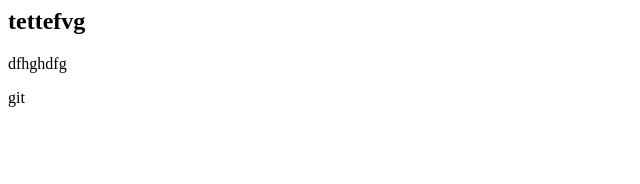
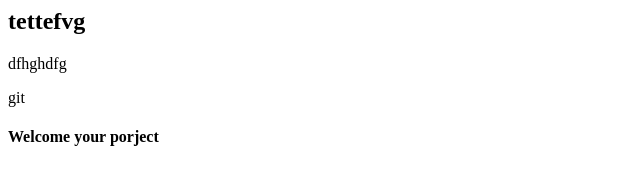
Before and after one commit to gvsskumar/testing, a plain HTML site: page index.html in a window 1280 px wide. Shown: the whole page, without its empty margins (0-640 px from the left). Drawn offline with Linux system fonts and the light colour scheme.

Commit message:
Welcome msg

```diff
--- a/index.html
+++ b/index.html
@@ -5,5 +5,6 @@
     <body>
         <h2>tettefvg</h2>
         <p>dfhghdfg</p>git
+        <h4>Welcome your porject</h4>
     </body>
 </html>
```
